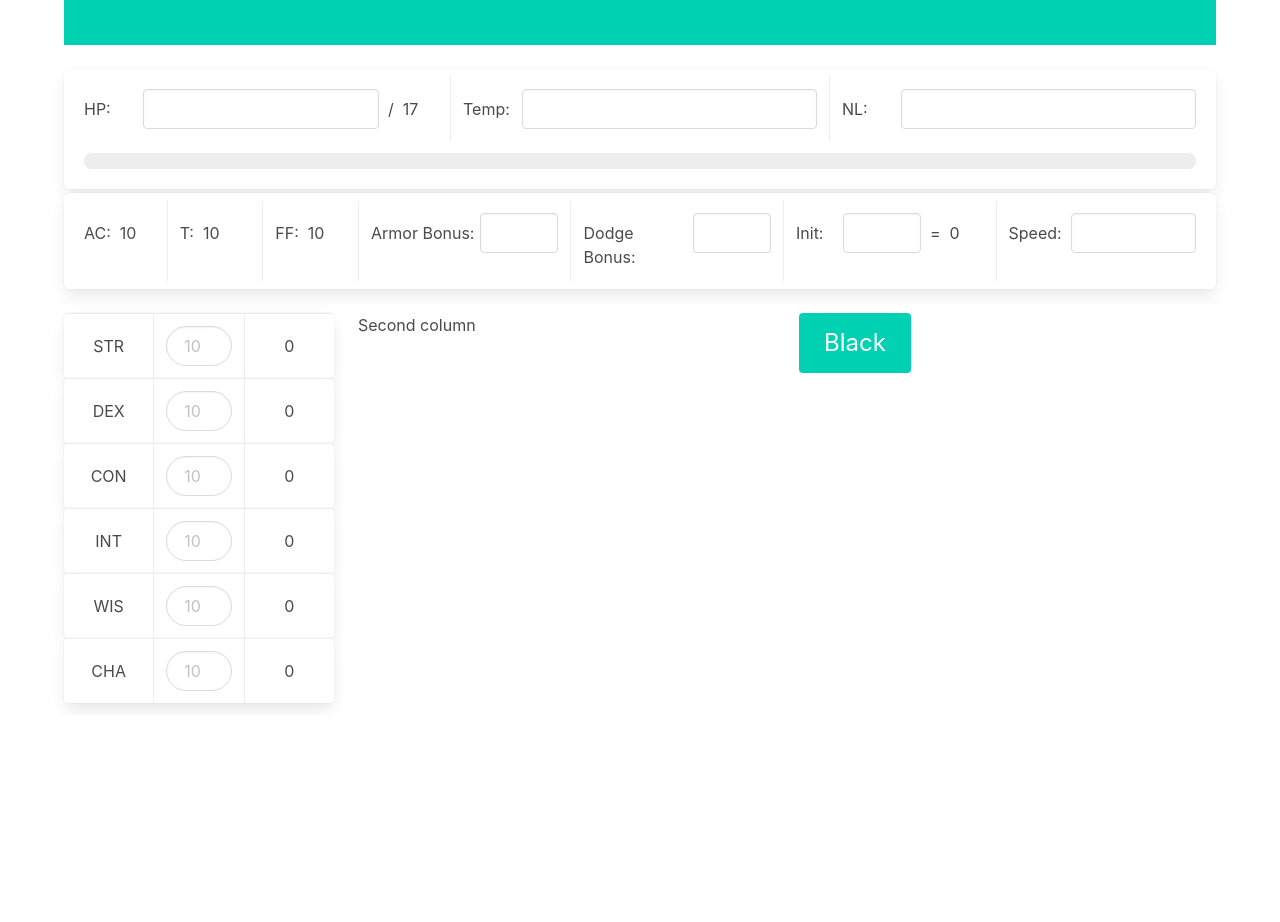
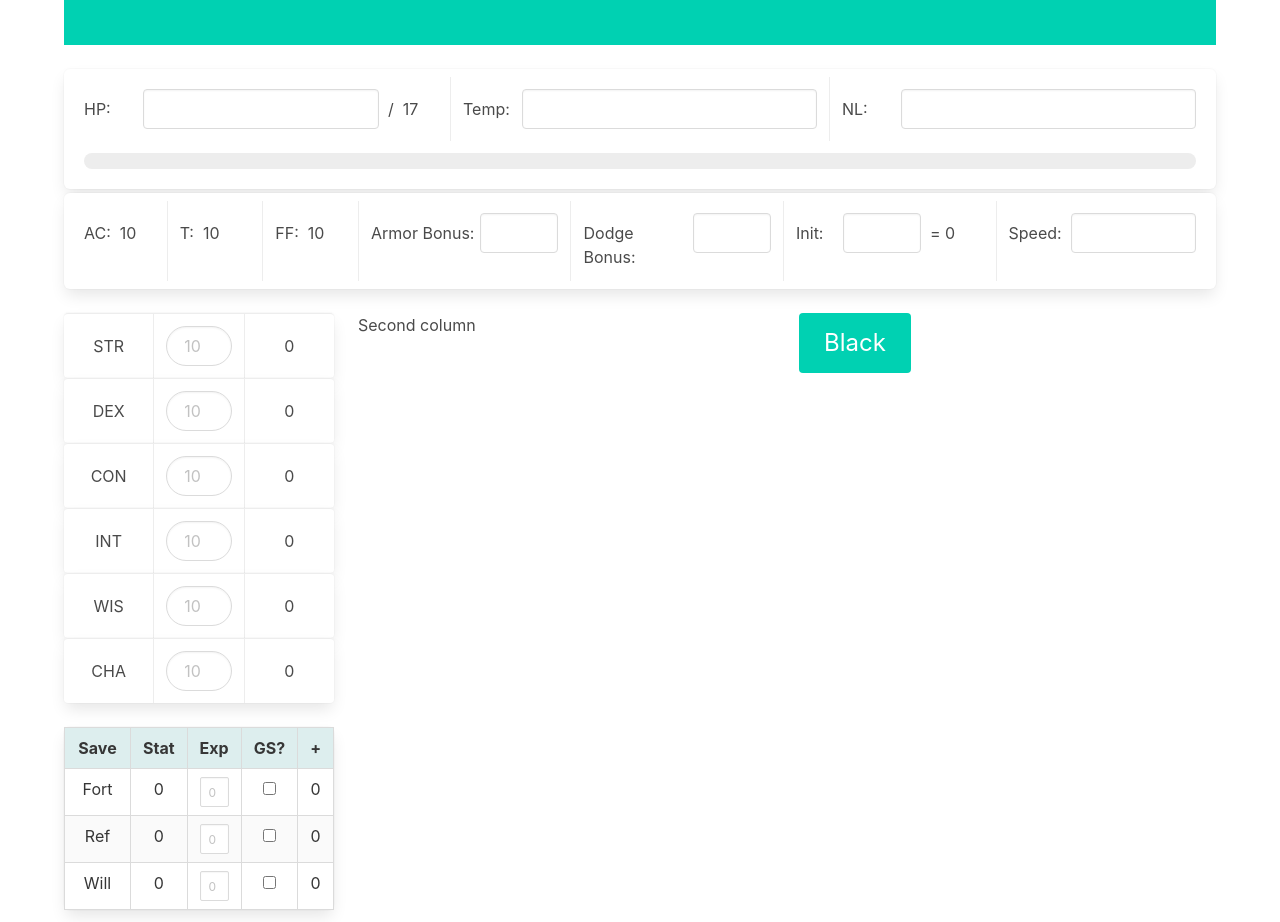
Before and after one commit to Maxrocket/maxrocket.github.io, a plain HTML site: page index.html in a window 1280 px wide. Shown: the part 116-1038 px from the top of the page. Before the commit the page ends 831 px from the top, so only its background shows below. Drawn offline with nearby package versions, Linux system fonts and the light colour scheme.

Commit message:
Added save skills

```diff
--- a/index.html
+++ b/index.html
@@ -121,9 +121,9 @@
 									/>
 								</div>
 								<div class="column is-4">
-										<div class="mt-2"></div>
-										<span>&nbsp;&nbsp;=&nbsp;</span>
-										<span id="init">10</span>
+									<div class="mt-2"></div>
+									<span>&nbsp;&nbsp;=</span>
+									<span id="init">10</span>
 								</div>
 							</div>
 						</div>
@@ -142,7 +142,7 @@
 				</div>
 				<div class="mt-5"></div>
 				<div class="columns">
-					<div class="column is-one-quarter">
+					<div class="column is-3">
 						<div class="card">
 							<footer class="card-footer">
 								<span class="card-footer-item">STR</span>
@@ -209,6 +209,49 @@
 								<span id="chaMod" class="card-footer-item">-</span>
 							</footer>
 						</div>
+						<div class="mt-5"></div>
+						<div class="box p-0">
+							<table class="table is-bordered is-striped">
+								<thead>
+									<tr>
+										<th>Save</th>
+										<th>Stat</th>
+										<th>Exp</th>
+										<th>GS?</th>
+										<th>+</th>
+									</tr>
+								</thead>
+								<tbody>
+									<tr>
+										<td>Fort</td>
+										<td id="save-fort-stat">0</td>
+										<td><input id="save-fort-exp" class="input is-small" type="text" onchange="update()" placeholder="0"
+												oninput="this.value = this.value.replace(/[^0-9.]/g, '').replace(/(\..*)\./g, '$1');"
+												/></td>
+										<td><input id="save-fort-cb" type="checkbox" onchange="update()"></td>
+										<td id="save-fort-mod">0</td>
+									</tr>
+									<tr>
+										<td>Ref</td>
+										<td id="save-ref-stat">0</td>
+										<td><input id="save-ref-exp" class="input is-small" type="text" onchange="update()" placeholder="0"
+												oninput="this.value = this.value.replace(/[^0-9.]/g, '').replace(/(\..*)\./g, '$1');"
+												/></td>
+										<td><input id="save-ref-cb" type="checkbox" onchange="update()"></td>
+										<td id="save-ref-mod">0</td>
+									</tr>
+									<tr>
+										<td>Will</td>
+										<td id="save-will-stat">0</td>
+										<td><input id="save-will-exp" class="input is-small" type="text" onchange="update()" placeholder="0"
+												oninput="this.value = this.value.replace(/[^0-9.]/g, '').replace(/(\..*)\./g, '$1');"
+												/></td>
+										<td><input id="save-will-cb" type="checkbox" onchange="update()"></td>
+										<td id="save-will-mod">0</td>
+									</tr>
+								</tbody>
+							</table>
+						</div>
 					</div>
 					<div class="column">
 						Second column
@@ -223,6 +266,19 @@
 </body>
 <script src="main.js"></script>
 <style>
+	table, td, th {
+	border: 1px solid #DDD;
+	text-align:center;
+	width:100%;
+	}
+	th
+	{
+	background:#DDEEEE;
+	}
+	table {
+	width: 100%;
+	border-collapse: collapse;
+	}
 	.vl {
 	border-left: 1px solid #ededed;
 	height: is-size;
--- a/main.js
+++ b/main.js
@@ -62,6 +62,20 @@ document.getElementById("initBonus").value = initBonus
 
 var speed = getCookie("speed")
 document.getElementById("speed").value = speed
+
+var fortSave = getCookie("fortSave")
+document.getElementById("save-fort-cb").checked = fortSave
+var refSave = getCookie("refSave")
+document.getElementById("save-ref-cb").checked = refSave
+var willSave = getCookie("willSave")
+document.getElementById("save-will-cb").checked = willSave
+
+var fortSaveXP = getCookie("fortSaveXP")
+document.getElementById("save-fort-exp").value = fortSaveXP
+var refSaveXP = getCookie("refSaveXP")
+document.getElementById("save-ref-exp").value = refSaveXP
+var willSaveXP = getCookie("willSaveXP")
+document.getElementById("save-will-exp").value = willSaveXP
 
 function updateAbiScore() {
     str = document.getElementById("strScore").value;
@@ -208,12 +222,65 @@ function updateSpeed() {
     setCookie("speed", speed)
 }
 
+function updateSave() {
+    fortSave = document.getElementById("save-fort-cb").checked;
+    fortSaveXP = document.getElementById("save-fort-exp").value;
+    if (fortSaveXP == "") {
+      fortSaveXP = 0
+    }
+    document.getElementById("save-fort-stat").innerHTML = conMod
+    fortMod = conMod
+    if (fortSave) {
+      fortMod += parseInt(fortSaveXP)
+    } else {
+      fortMod += Math.floor(parseInt(fortSaveXP) / 2)
+    }
+    document.getElementById("save-fort-mod").innerHTML = fortMod
+    setCookie("fortSave", fortSave)
+    setCookie("fortSaveXP", fortSaveXP)
+
+    refSave = document.getElementById("save-ref-cb").checked;
+    refSaveXP = document.getElementById("save-ref-exp").value;
+    if (refSaveXP == "") {
+      refSaveXP = 0
+    }
+    document.getElementById("save-ref-stat").innerHTML = dexMod
+    refMod = dexMod
+    if (refSave) {
+      refMod += parseInt(refSaveXP)
+    } else {
+      refMod += Math.floor(parseInt(refSaveXP) / 2)
+    }
+    document.getElementById("save-ref-mod").innerHTML = refMod
+    setCookie("refSave", refSave)
+    setCookie("refSaveXP", refSaveXP)
+
+    willSave = document.getElementById("save-will-cb").checked;
+    willSaveXP = document.getElementById("save-will-exp").value;
+    if (willSaveXP == "") {
+      willSaveXP = 0
+    }
+    document.getElementById("save-will-stat").innerHTML = wisMod
+    willMod = wisMod
+    if (willSave) {
+      willMod += parseInt(willSaveXP)
+    } else {
+      willMod += Math.floor(parseInt(willSaveXP) / 2)
+    }
+    document.getElementById("save-will-mod").innerHTML = willMod
+    setCookie("willSave", willSave)
+    setCookie("willSaveXP", willSaveXP)
+
+
+}
+
 function update() {
     updateAbiScore()
     updateHP()
     updateAC()
     updateInit()
     updateSpeed()
+    updateSave()
 }
 
 update()
```
